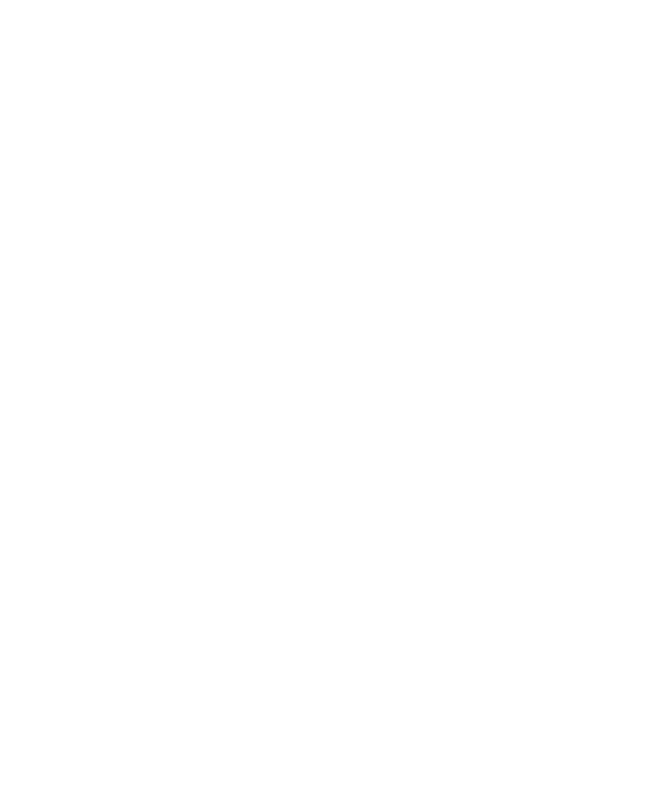
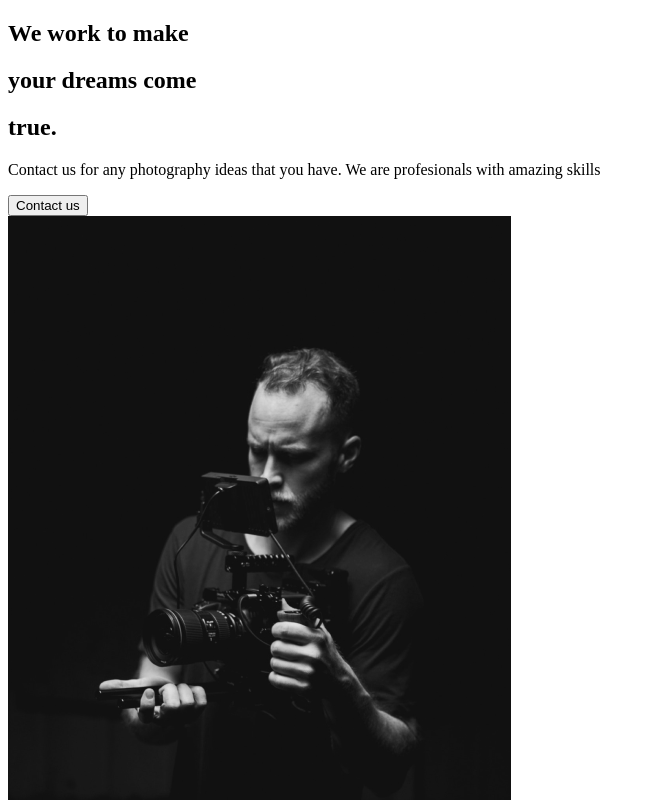
Before and after one commit to jypnt12/react-router, a React (Create React App) app: page / in a window 1280 px wide. Shown: the top 800 px of the page, without its empty margins (0-655 px from the left). Built offline with nearby package versions, Linux system fonts and the light colour scheme.

Commit message:
2. adding aboutus page

```diff
--- a/src/App.js
+++ b/src/App.js
@@ -1,10 +1,12 @@
+import AboutUs from "./pages/AboutUs";
+
 
 
 
 function App() {
   return (
     <div className="App">
-
+      <AboutUs/>
     </div>
   );
 }
--- /dev/null
+++ b/src/components/AboutSection.js
@@ -0,0 +1,29 @@
+import React from 'react'
+import home1 from '../img/home1.png'
+
+const AboutSection = () => {
+  return (
+    <div >
+        <div className='description'>
+            <div className='title'>
+                <div className="hide">
+                    <h2>We work to make</h2>
+                </div>
+                <div className="hide">
+                    <h2>your <span>dreams</span> come</h2>
+                </div>
+                <div className="hide">
+                    <h2>true.</h2>
+                </div>
+            </div>
+            <p>Contact us for any photography ideas that you have. We are profesionals with amazing skills</p>
+            <button>Contact us</button>
+        </div>
+        <div className="image">
+            <img src={home1} alt='guy with the camera'/>
+        </div>
+    </div>
+  )
+}
+
+export default AboutSection
--- /dev/null
+++ b/src/pages/AboutUs.js
@@ -0,0 +1,12 @@
+import React from 'react'
+import AboutSection from '../components/AboutSection'
+
+const AboutUs = () => {
+  return (
+    <div >
+        <AboutSection/>
+    </div>
+  )
+}
+
+export default AboutUs
```
